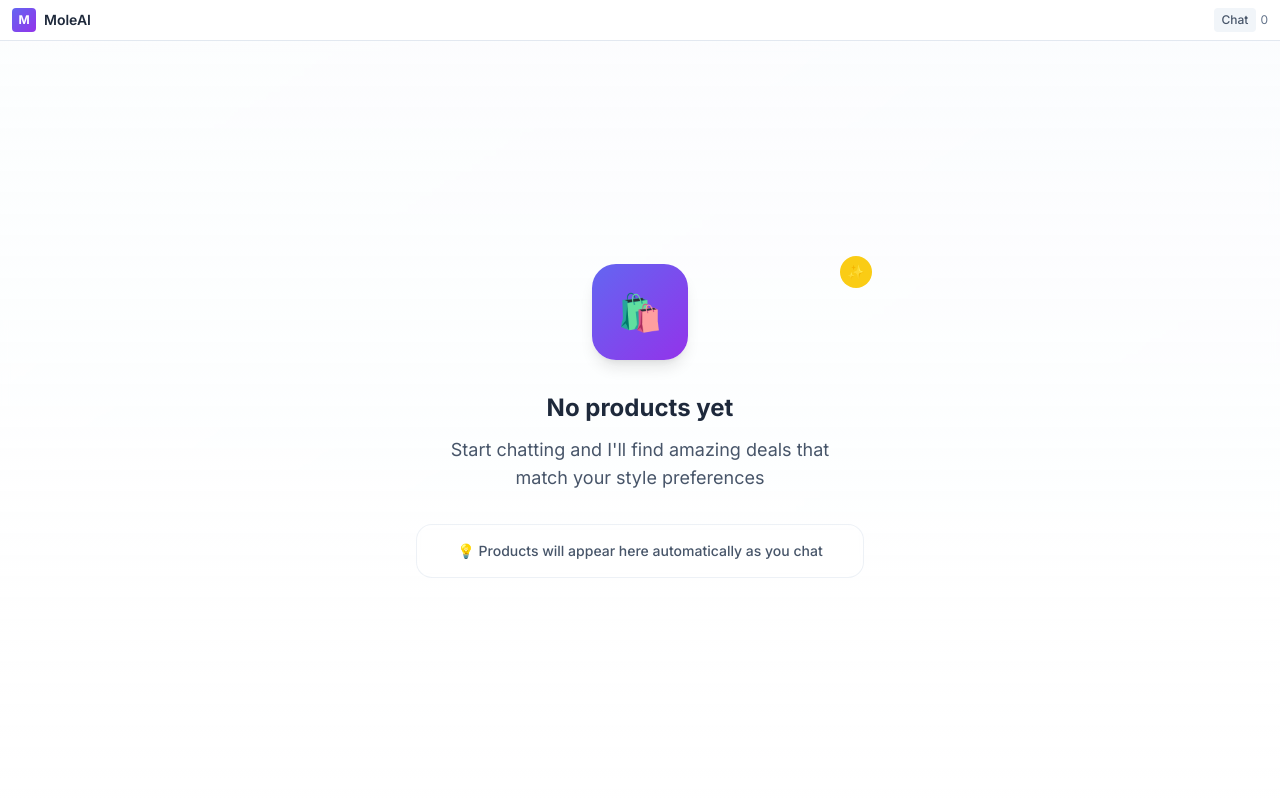
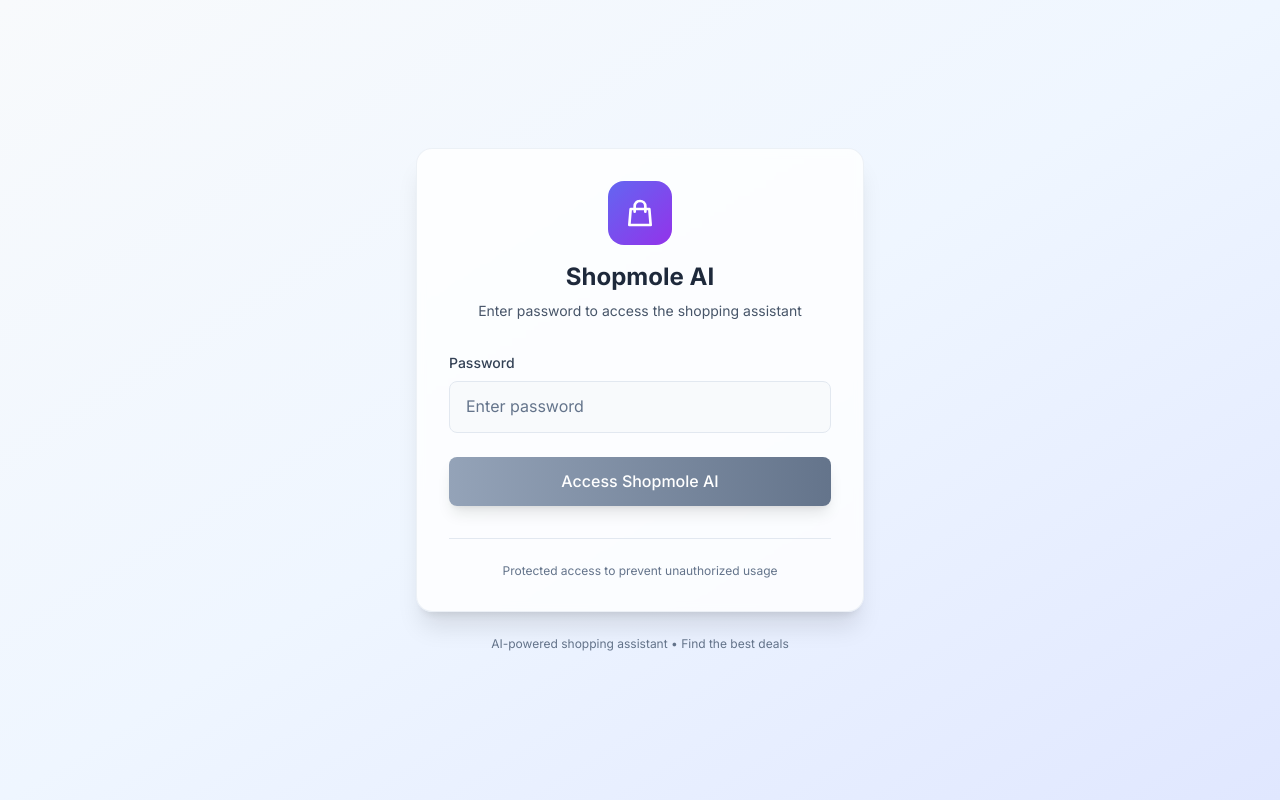
Before and after one commit to anshultibby/moleAI, a Next.js app in the folder frontend/: page / in a window 1280 px wide. Built offline with nearby package versions, Linux system fonts and the light colour scheme.

Commit message:
Add password protection and fix CORS for shopmole-ai.vercel.app

```diff
--- a/frontend/src/app/page.tsx
+++ b/frontend/src/app/page.tsx
@@ -1,9 +1,23 @@
+'use client'
+
+import { useState } from 'react'
 import ChatInterface from '@/components/ChatInterface'
+import PasswordGate from '@/components/PasswordGate'
 
 export default function Home() {
+  const [isAuthenticated, setIsAuthenticated] = useState(false)
+
+  const handleAuthenticated = () => {
+    setIsAuthenticated(true)
+  }
+
   return (
     <main>
-      <ChatInterface />
+      {isAuthenticated ? (
+        <ChatInterface />
+      ) : (
+        <PasswordGate onAuthenticated={handleAuthenticated} />
+      )}
     </main>
   )
 }
--- a/frontend/src/components/ChatInterface.tsx
+++ b/frontend/src/components/ChatInterface.tsx
@@ -36,6 +36,11 @@ export default function ChatInterface() {
     setReasoningData([])
     setSelectedPriceBucket('')
     setSelectedBrand('')
+  }
+
+  const handleLogout = () => {
+    sessionStorage.removeItem('shopmole_authenticated')
+    window.location.reload()
   }
 
   // Filter out duplicate products based on name and store
@@ -304,6 +309,18 @@ export default function ChatInterface() {
           {/* Compact toggles */}
           <div className="flex items-center space-x-2">
 
+            {/* Logout Button */}
+            <button
+              onClick={handleLogout}
+              className="px-2 py-1 text-xs bg-slate-100 hover:bg-slate-200 dark:bg-slate-700 dark:hover:bg-slate-600 text-slate-600 dark:text-slate-300 rounded transition-colors flex items-center space-x-1"
+              title="Logout"
+            >
+              <svg className="w-3 h-3" fill="none" stroke="currentColor" viewBox="0 0 24 24">
+                <path strokeLinecap="round" strokeLinejoin="round" strokeWidth={2} d="M17 16l4-4m0 0l-4-4m4 4H7m6 4v1a3 3 0 01-3 3H6a3 3 0 01-3-3V7a3 3 0 013-3h4a3 3 0 013 3v1" />
+              </svg>
+              <span className="hidden sm:inline">Logout</span>
+            </button>
+
             {/* Desktop chat toggle */}
             <div className="hidden lg:flex items-center space-x-1">
               <button
--- /dev/null
+++ b/frontend/src/components/PasswordGate.tsx
@@ -0,0 +1,112 @@
+'use client'
+
+import { useState, useEffect } from 'react'
+
+interface PasswordGateProps {
+  onAuthenticated: () => void
+}
+
+export default function PasswordGate({ onAuthenticated }: PasswordGateProps) {
+  const [password, setPassword] = useState('')
+  const [error, setError] = useState('')
+  const [isLoading, setIsLoading] = useState(false)
+
+  // Check if user is already authenticated
+  useEffect(() => {
+    const isAuthenticated = sessionStorage.getItem('shopmole_authenticated')
+    if (isAuthenticated === 'true') {
+      onAuthenticated()
+    }
+  }, [onAuthenticated])
+
+  const handleSubmit = async (e: React.FormEvent) => {
+    e.preventDefault()
+    setIsLoading(true)
+    setError('')
+
+    // Simple password check
+    if (password === 'shopmole') {
+      sessionStorage.setItem('shopmole_authenticated', 'true')
+      onAuthenticated()
+    } else {
+      setError('Incorrect password. Please try again.')
+      setPassword('')
+    }
+
+    setIsLoading(false)
+  }
+
+  return (
+    <div className="min-h-screen bg-gradient-to-br from-slate-50 via-blue-50 to-indigo-100 dark:from-slate-900 dark:via-slate-800 dark:to-slate-900 flex items-center justify-center px-4">
+      <div className="max-w-md w-full">
+        <div className="bg-white/80 dark:bg-slate-800/80 backdrop-blur-sm rounded-2xl shadow-xl border border-slate-200/60 dark:border-slate-600/60 p-8">
+          {/* Logo/Header */}
+          <div className="text-center mb-8">
+            <div className="mx-auto w-16 h-16 bg-gradient-to-br from-indigo-500 to-purple-600 rounded-2xl flex items-center justify-center mb-4">
+              <svg className="w-8 h-8 text-white" fill="none" stroke="currentColor" viewBox="0 0 24 24">
+                <path strokeLinecap="round" strokeLinejoin="round" strokeWidth={2} d="M16 11V7a4 4 0 00-8 0v4M5 9h14l1 12H4L5 9z" />
+              </svg>
+            </div>
+            <h1 className="text-2xl font-bold text-slate-800 dark:text-white mb-2">
+              Shopmole AI
+            </h1>
+            <p className="text-slate-600 dark:text-slate-300 text-sm">
+              Enter password to access the shopping assistant
+            </p>
+          </div>
+
+          {/* Password Form */}
+          <form onSubmit={handleSubmit} className="space-y-6">
+            <div>
+              <label htmlFor="password" className="block text-sm font-medium text-slate-700 dark:text-slate-300 mb-2">
+                Password
+              </label>
+              <input
+                type="password"
+                id="password"
+                value={password}
+                onChange={(e) => setPassword(e.target.value)}
+                className="w-full px-4 py-3 bg-slate-50 dark:bg-slate-700 border border-slate-200 dark:border-slate-600 rounded-lg focus:outline-none focus:ring-2 focus:ring-indigo-500 focus:border-transparent dark:text-white placeholder-slate-500 dark:placeholder-slate-400"
+                placeholder="Enter password"
+                required
+                disabled={isLoading}
+              />
+            </div>
+
+            {error && (
+              <div className="p-3 bg-red-50 dark:bg-red-900/20 border border-red-200 dark:border-red-800 rounded-lg">
+                <p className="text-red-600 dark:text-red-400 text-sm">{error}</p>
+              </div>
+            )}
+
+            <button
+              type="submit"
+              disabled={isLoading || !password.trim()}
+              className="w-full px-4 py-3 bg-gradient-to-r from-indigo-500 to-purple-600 hover:from-indigo-600 hover:to-purple-700 disabled:from-slate-400 disabled:to-slate-500 text-white rounded-lg font-medium shadow-lg disabled:cursor-not-allowed transition-all transform hover:scale-105 active:scale-95 disabled:transform-none flex items-center justify-center"
+            >
+              {isLoading ? (
+                <div className="w-5 h-5 border-2 border-white/30 border-t-white rounded-full animate-spin"></div>
+              ) : (
+                'Access Shopmole AI'
+              )}
+            </button>
+          </form>
+
+          {/* Footer */}
+          <div className="mt-8 pt-6 border-t border-slate-200 dark:border-slate-600">
+            <p className="text-xs text-slate-500 dark:text-slate-400 text-center">
+              Protected access to prevent unauthorized usage
+            </p>
+          </div>
+        </div>
+
+        {/* Additional Info */}
+        <div className="mt-6 text-center">
+          <p className="text-xs text-slate-500 dark:text-slate-400">
+            AI-powered shopping assistant • Find the best deals
+          </p>
+        </div>
+      </div>
+    </div>
+  )
+}
```
Also changed, not shown: 2 other files (tests, documents, lock files or other folders).
